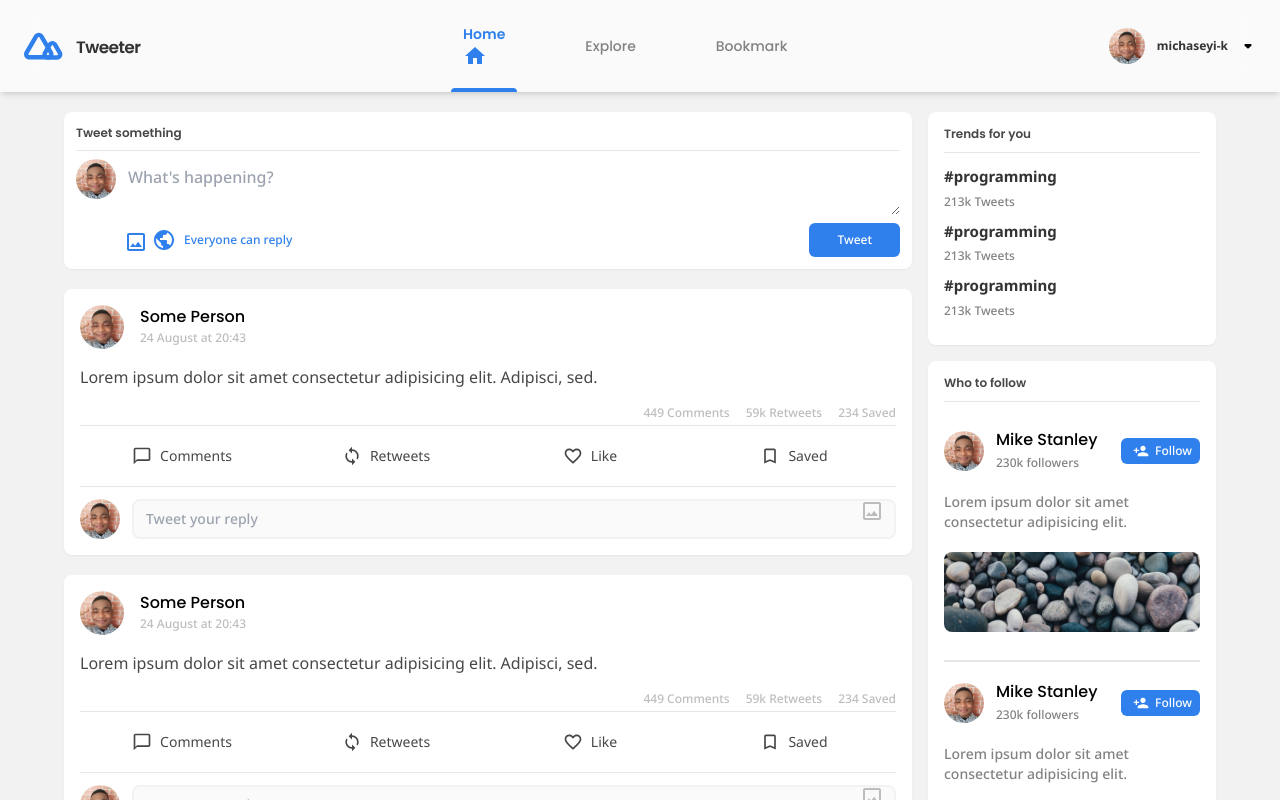
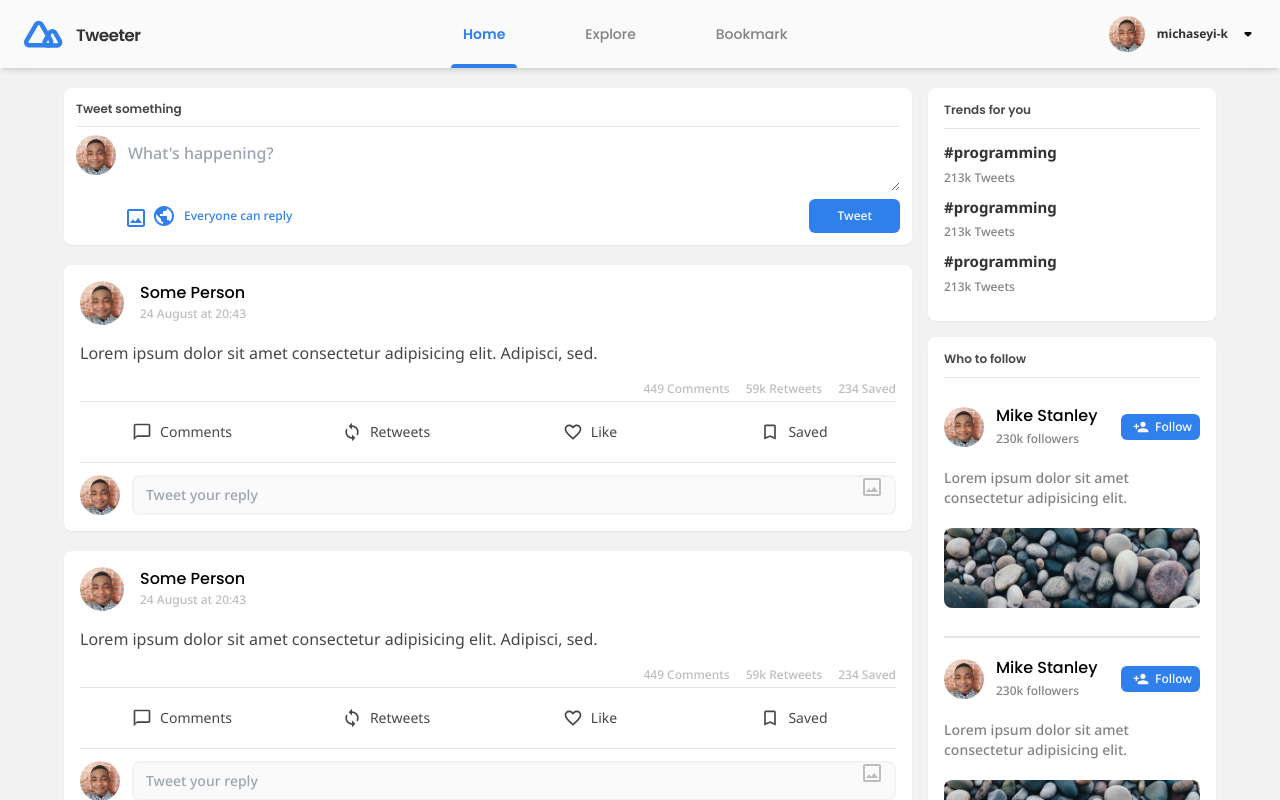
Before and after one commit to michaseyi/Tweeter, a Next.js app: page /home in a window 1280 px wide. Shown: the top 800 px of the page. Built offline with nearby package versions, Linux system fonts and the light colour scheme.

Commit message:
Fixed mobile nav icons showing on larger screens

```diff
--- a/components/Nav.tsx
+++ b/components/Nav.tsx
@@ -16,7 +16,7 @@ export const Nav = () => {
 							<div className={`nav_link ${path == "/home" ? "active_nav" : ""}`}>
 								<span className="shade"></span>
 								<span className="md:block hidden ">Home</span>
-								<HomeIcon className=" md:hidden" />
+								<HomeIcon className=" md:!hidden" />
 							</div>
 						</a>
 					</Link>
```
